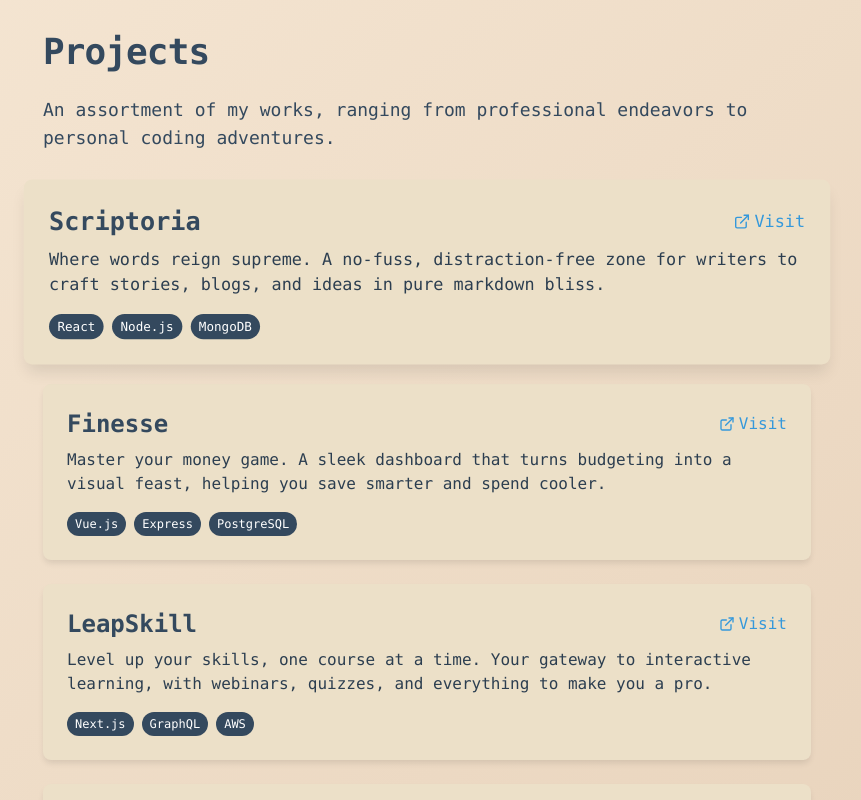
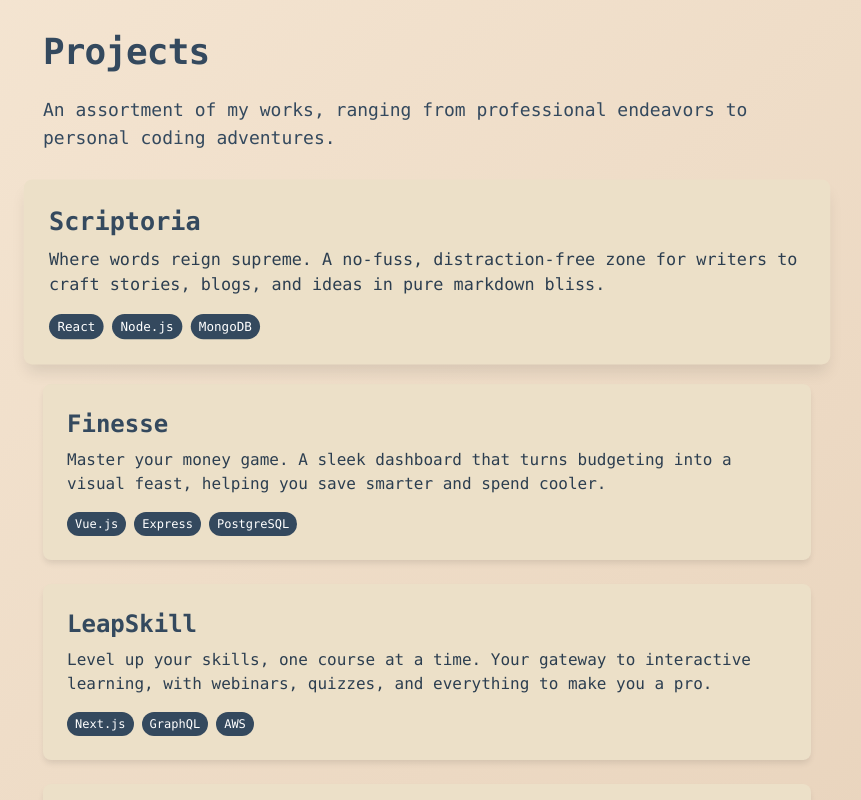
Before and after one commit to 01shrvan/Portfolio, a Next.js app: page /projects in a window 1280 px wide. Shown: the top 800 px of the page, without its empty margins (213-1074 px from the left). Built offline with nearby package versions, Linux system fonts and the light colour scheme.

Commit message:
Update page.tsx

```diff
--- a/app/projects/page.tsx
+++ b/app/projects/page.tsx
@@ -98,10 +98,6 @@
                                 >
                                     <div className="flex justify-between items-baseline mb-2">
                                         <h2 className="text-2xl font-bold text-[#34495E]">{project.name}</h2>
-                                        <a href={project.link} target="_blank" rel="noopener noreferrer" className="text-[#3498db] hover:underline flex items-center">
-                                            <ExternalLink size={16} className="mr-1" />
-                                            Visit
-                                        </a>
                                     </div>
                                     <p className="text-[#2C3E50] mb-4">{project.description}</p>
                                     <div className="flex flex-wrap gap-2">
```
